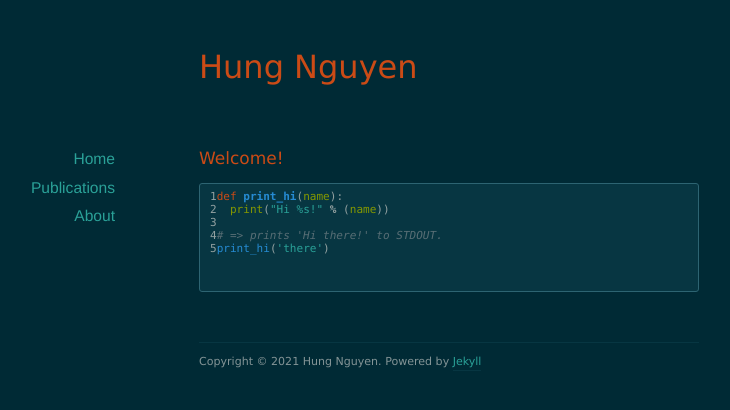
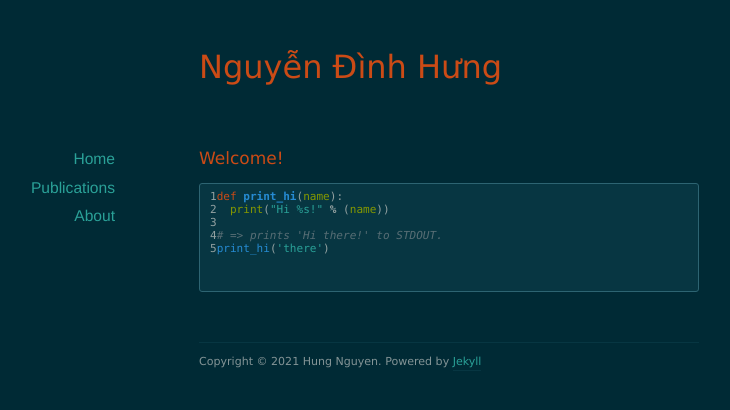
Before and after one commit to nd-hung/nd-hung.github.io, a Jekyll site: the page built from index.html, in a window 1280 px wide. Shown: the top 410 px of the page, without its empty margins (191-921 px from the left). Built offline with Jekyll 4.4.1, drawn with Linux system fonts in a browser that asks for light colours; nearby versions of some CDN libraries; the list of posts is cut into pages by our own code.

Commit message:
Update _config.yml

```diff
--- a/_config.yml
+++ b/_config.yml
@@ -1,4 +1,4 @@
-name: Hung Nguyen
+name: Nguyễn Đình Hưng
 url: https://nd-hung.github.io
 description:
 
```
